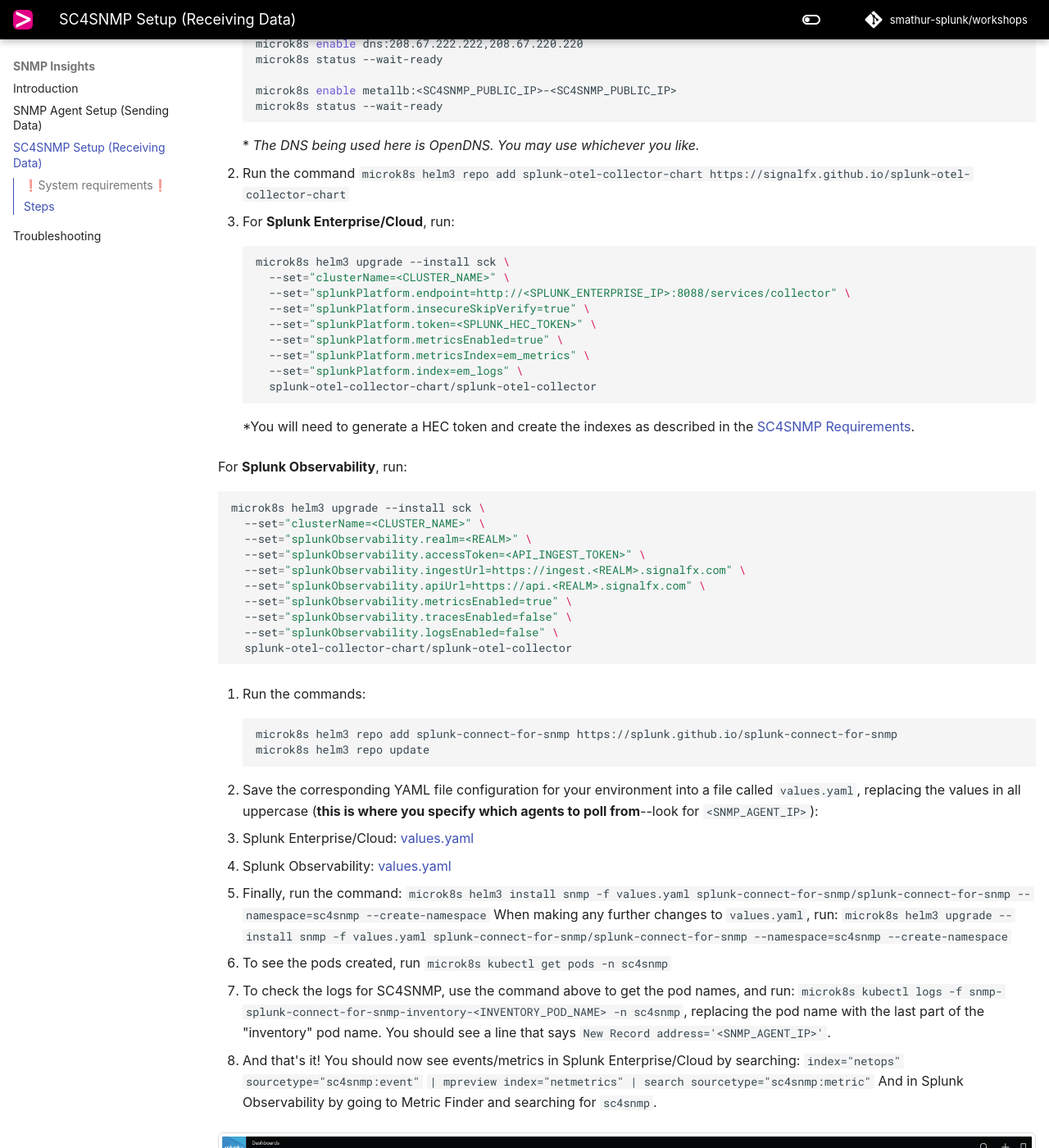
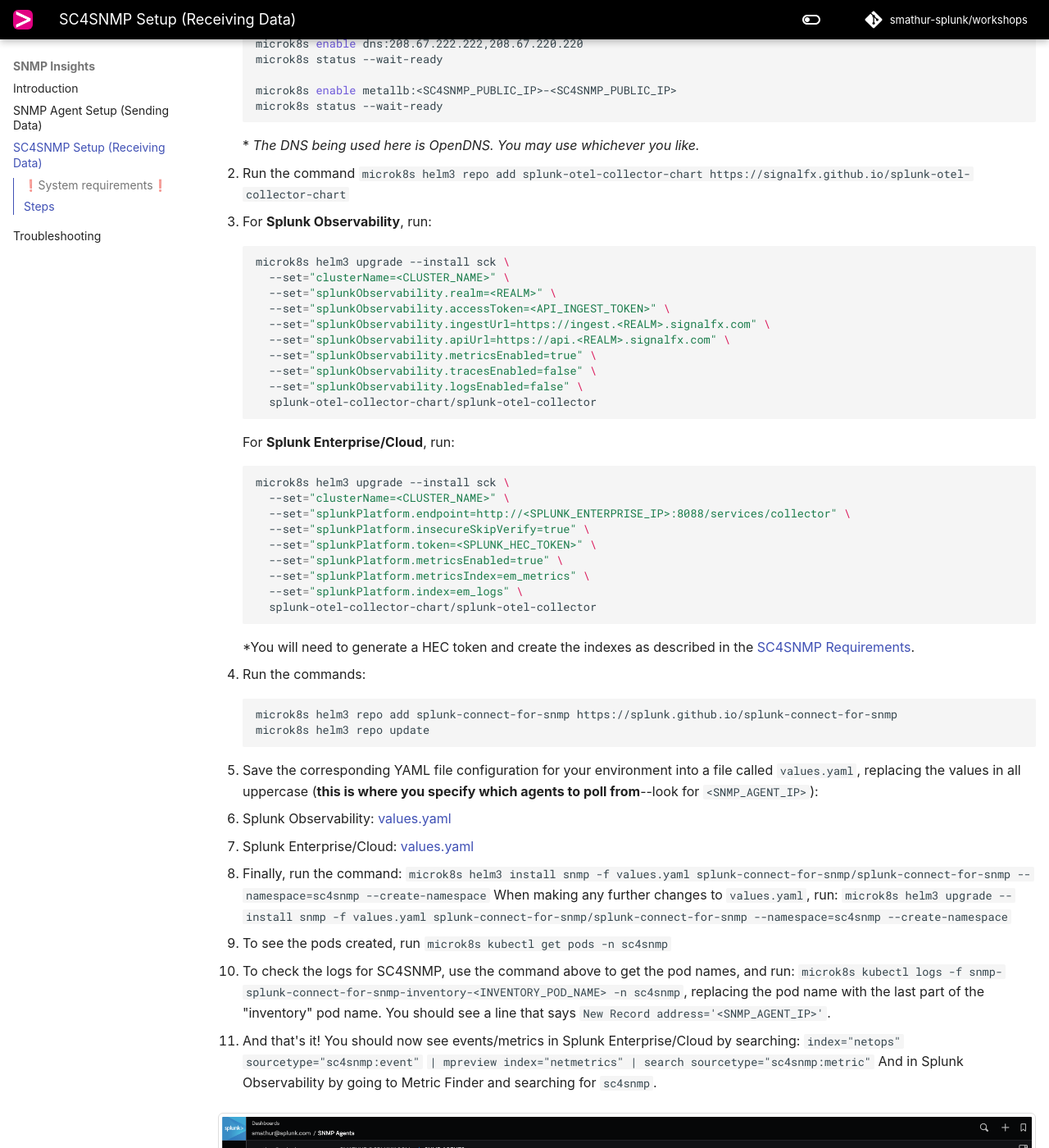
Before and after one commit to smathur-splunk/workshops, an MkDocs documentation site: the page built from docs/snmp_host.md, in a window 1280 px wide and 1400 px high, scrolled down 860 px. Shown: the whole window at 82% size. Built offline with MkDocs 1.6.1 and Material for MkDocs 9.7.7, drawn with Linux system fonts in a browser that asks for light colours; some web fonts are replaced; comment, search, counter and statistics services are not loaded; the version menu is left out; some of the changed lines change nothing that is shown.

Commit message:
Format SC4SNMP page

````diff
--- a/docs/snmp_host.md
+++ b/docs/snmp_host.md
@@ -34,21 +34,7 @@
 2. Run the command
 `microk8s helm3 repo add splunk-otel-collector-chart https://signalfx.github.io/splunk-otel-collector-chart`
 
-3. For **Splunk Enterprise/Cloud**, run:
-```bash
-microk8s helm3 upgrade --install sck \
-  --set="clusterName=<CLUSTER_NAME>" \
-  --set="splunkPlatform.endpoint=http://<SPLUNK_ENTERPRISE_IP>:8088/services/collector" \
-  --set="splunkPlatform.insecureSkipVerify=true" \
-  --set="splunkPlatform.token=<SPLUNK_HEC_TOKEN>" \
-  --set="splunkPlatform.metricsEnabled=true" \
-  --set="splunkPlatform.metricsIndex=em_metrics" \
-  --set="splunkPlatform.index=em_logs" \
-  splunk-otel-collector-chart/splunk-otel-collector
-```
-*You will need to generate a HEC token and create the indexes as described in the [SC4SNMP Requirements](https://splunk.github.io/splunk-connect-for-snmp/main/gettingstarted/splunk-requirements).
-
-For **Splunk Observability**, run:
+3. For **Splunk Observability**, run:
 ```bash
 microk8s helm3 upgrade --install sck \
   --set="clusterName=<CLUSTER_NAME>" \
@@ -61,6 +47,19 @@
   --set="splunkObservability.logsEnabled=false" \
   splunk-otel-collector-chart/splunk-otel-collector
 ```
+For **Splunk Enterprise/Cloud**, run:
+```bash
+microk8s helm3 upgrade --install sck \
+  --set="clusterName=<CLUSTER_NAME>" \
+  --set="splunkPlatform.endpoint=http://<SPLUNK_ENTERPRISE_IP>:8088/services/collector" \
+  --set="splunkPlatform.insecureSkipVerify=true" \
+  --set="splunkPlatform.token=<SPLUNK_HEC_TOKEN>" \
+  --set="splunkPlatform.metricsEnabled=true" \
+  --set="splunkPlatform.metricsIndex=em_metrics" \
+  --set="splunkPlatform.index=em_logs" \
+  splunk-otel-collector-chart/splunk-otel-collector
+```
+\*You will need to generate a HEC token and create the indexes as described in the [SC4SNMP Requirements](https://splunk.github.io/splunk-connect-for-snmp/main/gettingstarted/splunk-requirements).
 
 4. Run the commands:
 ```bash
@@ -69,8 +68,9 @@
 ```
 
 5. Save the corresponding YAML file configuration for your environment into a file called `values.yaml`, replacing the values in all uppercase (**this is where you specify which agents to poll from**--look for `<SNMP_AGENT_IP>`):
+
+- Splunk Observability: [values.yaml](https://gist.githubusercontent.com/smathur-splunk/4660aab9c9aed7bac8bc95c20ec6afb4/raw/257b48c476cecb33685ba2641e9b510bf5bf7077/splunk_o11y_values.yaml)
 - Splunk Enterprise/Cloud: [values.yaml](https://gist.githubusercontent.com/smathur-splunk/4660aab9c9aed7bac8bc95c20ec6afb4/raw/257b48c476cecb33685ba2641e9b510bf5bf7077/splunk_enterprise_values.yaml)
-- Splunk Observability: [values.yaml](https://gist.githubusercontent.com/smathur-splunk/4660aab9c9aed7bac8bc95c20ec6afb4/raw/257b48c476cecb33685ba2641e9b510bf5bf7077/splunk_o11y_values.yaml)
 
 6. Finally, run the command:
 `microk8s helm3 install snmp -f values.yaml splunk-connect-for-snmp/splunk-connect-for-snmp --namespace=sc4snmp --create-namespace`
````
Also changed, not shown: 1 other file.
